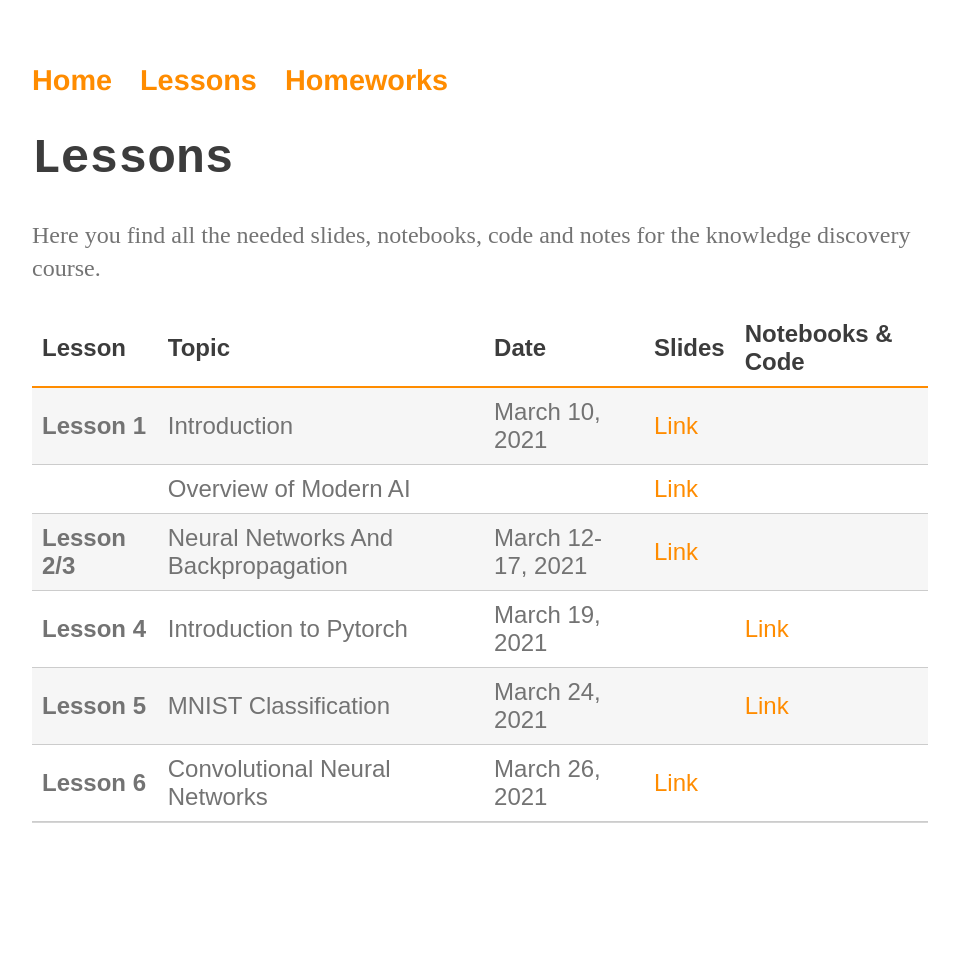
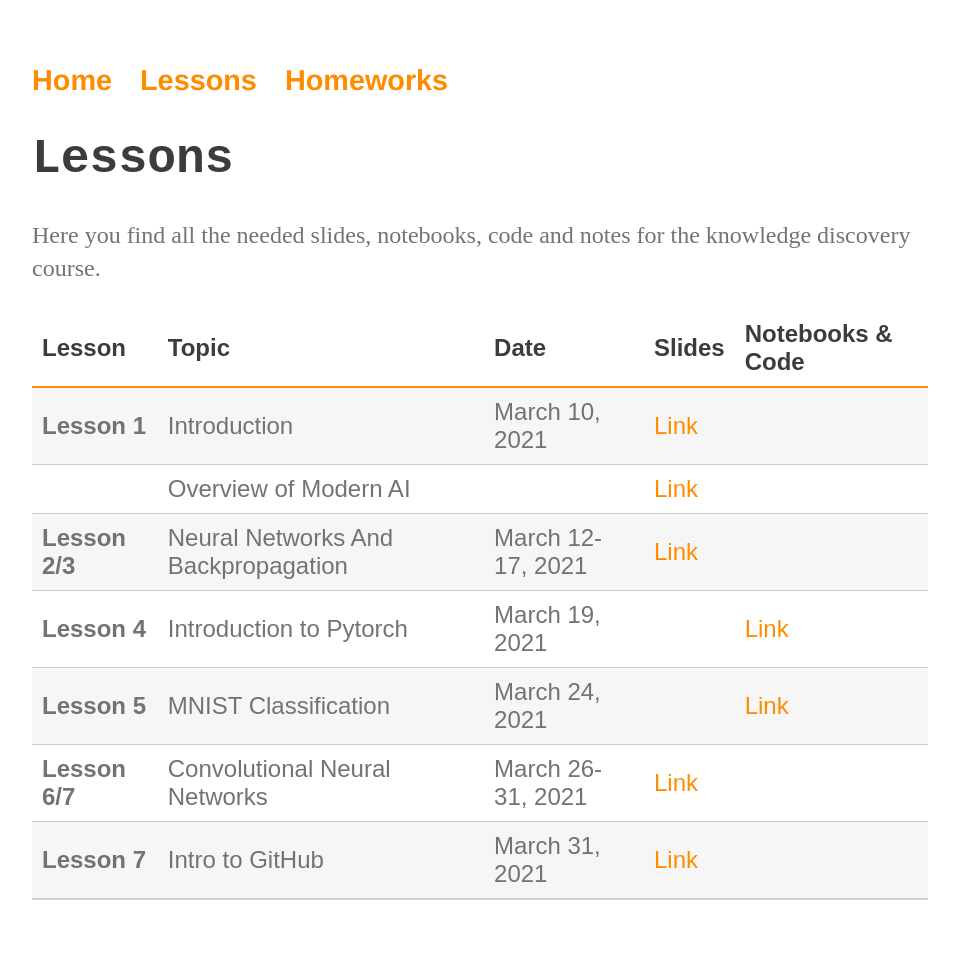
Before and after one commit to perceivelab/knowledge-discovery-course, a Jekyll site: the page built from lezioni.md, in a window 1280 px wide. Shown: the whole page, without its empty margins (160-1119 px from the left). Built offline with Jekyll 4.4.1, drawn with Linux system fonts in a browser that asks for light colours; our own code applies the rules of GitHub Pages for plain Markdown files; before the commit the page ends 900 px from its top, so only the background shows below that.

Commit message:
Update lezioni.md

```diff
--- a/lezioni.md
+++ b/lezioni.md
@@ -9,7 +9,7 @@ Here you find all the needed slides, notebooks, code and notes for the knowledge
 | **Lesson 2/3** | Neural Networks And Backpropagation | March 12-17, 2021 | [Link](https://drive.google.com/file/d/1rNgzoEmAtqVhVmaEwjNNOOa1xV0l98JX/view?usp=sharing) |  |
 | **Lesson 4** | Introduction to Pytorch | March 19, 2021 |  | [Link](https://colab.research.google.com/drive/1fR4f5r8cRXib1zbvumYtxY76cYBJ7ELm?usp=sharing) |
 | **Lesson 5** | MNIST Classification | March 24, 2021 |  | [Link](https://colab.research.google.com/drive/1plsg6GZZe1eSIyRtLSTkE1Z-gc_hCoBC?usp=sharing) |
-| **Lesson 6** | Convolutional Neural Networks | March 26, 2021 | [Link](https://drive.google.com/file/d/1edIOIJfBG3k-p6EBXmkBwT5Sckzf-bB8/view?usp=sharing) |  |
-
+| **Lesson 6/7** | Convolutional Neural Networks | March 26-31, 2021 | [Link](https://drive.google.com/file/d/1edIOIJfBG3k-p6EBXmkBwT5Sckzf-bB8/view?usp=sharing) |  |
+| **Lesson 7** | Intro to GitHub | March 31, 2021 | [Link](https://drive.google.com/file/d/16NZEy-1Uo_gZGW-5ooNRh7EU6w-JA9vD/view?usp=sharing) |  |
 
 [404]: /knowledge-discovery-course/fallback
```
